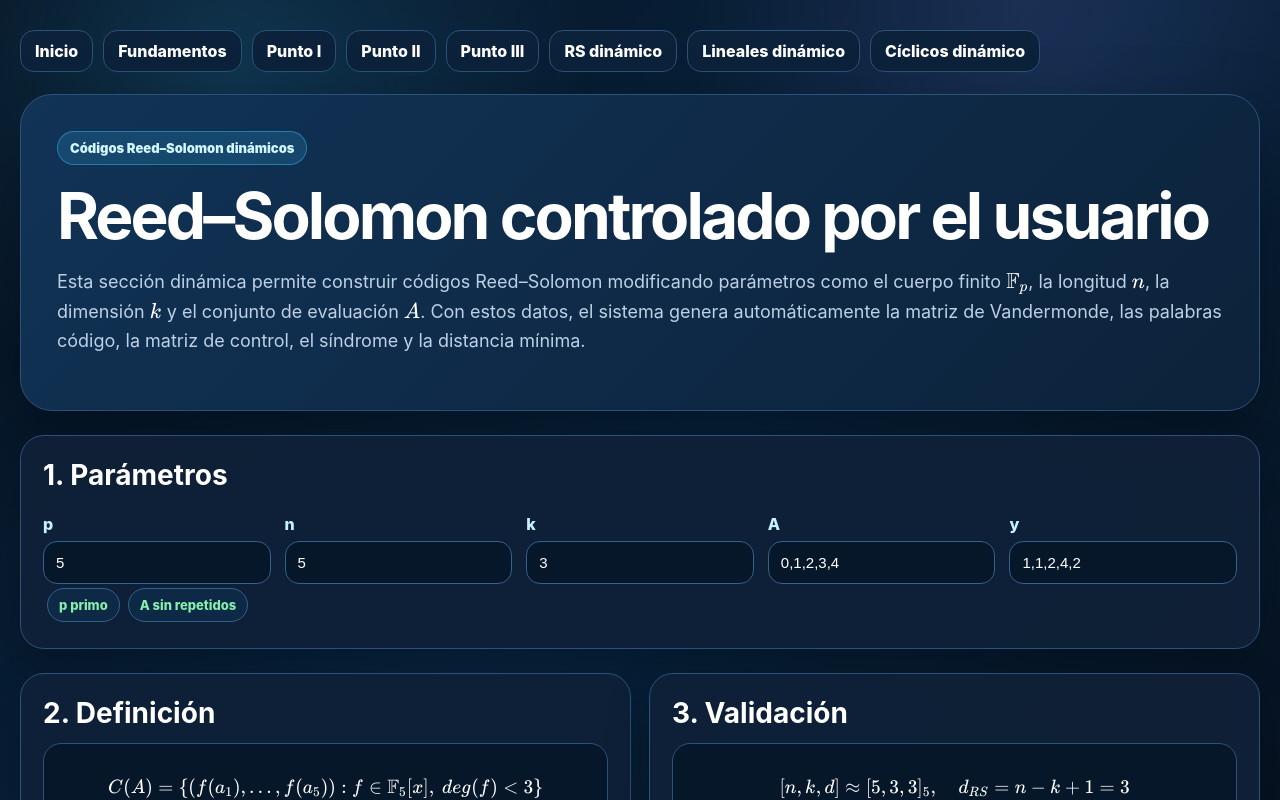
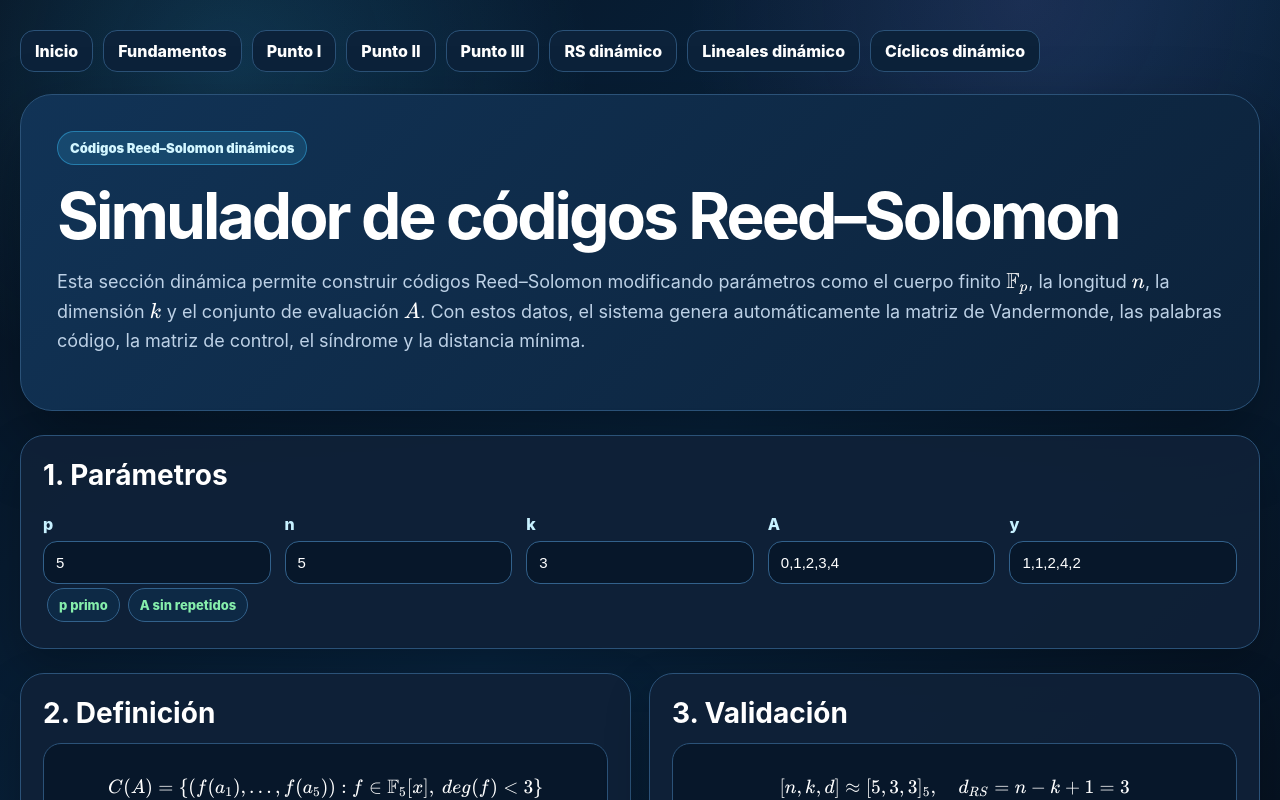
Before and after one commit to FabianMirandaUN/Proyecto-Final-Teor-a-De-C-digos, a Next.js app: page /codigos-reedsolomon in a window 1280 px wide. Shown: the top 800 px of the page. Built offline with nearby package versions, Linux system fonts and the light colour scheme.

Commit message:
Feat: Reed Solomon section fixed

```diff
--- a/src/app/codigos-reedsolomon/page.tsx
+++ b/src/app/codigos-reedsolomon/page.tsx
@@ -195,7 +195,7 @@ export default function Page() {
       <Nav />
       <section className="hero">
         <span className="badge">Códigos Reed–Solomon dinámicos</span>
-        <h1 className="title">Reed–Solomon controlado por el usuario</h1>
+        <h1 className="title">Simulador de códigos Reed–Solomon</h1>
         <p className="subtitle">
           Esta sección dinámica permite construir códigos Reed–Solomon
           modificando parámetros como el cuerpo finito{" "}
```
